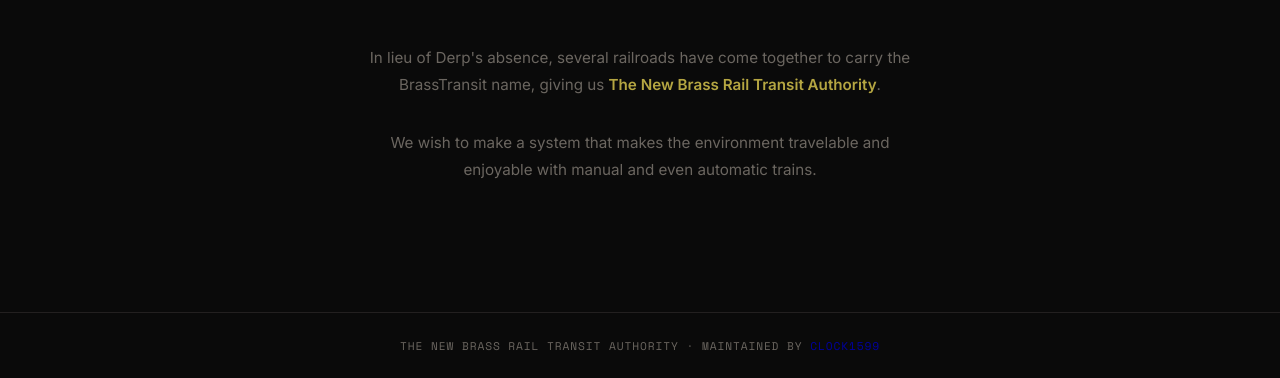
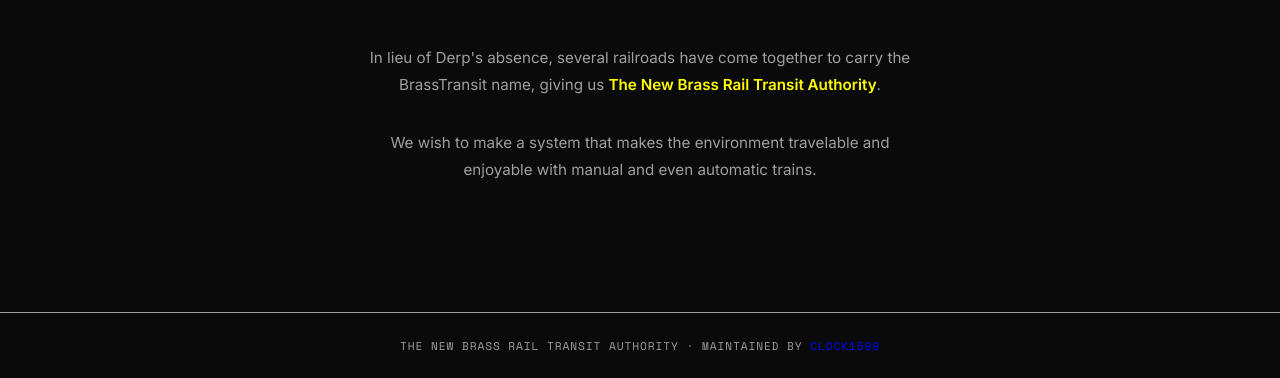
Before and after one commit to clock1599/Clock1599, a plain HTML site: page index.html in a window 1280 px wide. Shown: the part 422-800 px from the top of the page. Drawn offline with nearby package versions, Linux system fonts and the light colour scheme; no server answers.

Commit message:
made the site lighter - more readable

```diff
--- a/styles.css
+++ b/styles.css
@@ -1,14 +1,14 @@
 @import url('https://fonts.googleapis.com/css2?family=Space+Mono:wght@400;700&family=Inter:wght@400;500;600&display=swap');
 
 :root {
-  --red: #9F0000;
-  --blue: #00009F;
-  --gold: #B5A642;
+  --red: #FF0000;
+  --blue: #0000FF;
+  --gold: #FFFF00;
   --bg: #0A0A0A;
   --bg-raised: #131110;
-  --text: #E8E4DC;
-  --text-dim: #6B6660;
-  --line: #232020;
+  --text: #FFFFFF;
+  --text-dim: #9F9F9F;
+  --line: #9F9F9F;
 }
 
 * { margin: 0; padding: 0; box-sizing: border-box; }
```
